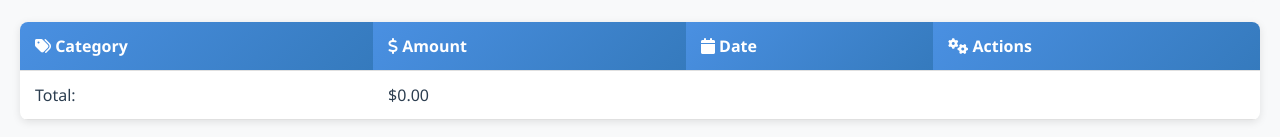
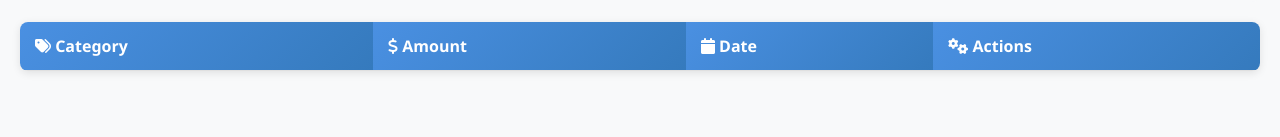
Before and after one commit to vibhutidureja/Expense-tracker, a plain HTML site: page index.html in a window 1280 px wide. Shown: the part 1168-1305 px from the top of the page. After the commit the page ends 1259 px from the top, so only its background shows below. Drawn offline with Linux system fonts and the light colour scheme.

Commit message:
Updated UI and features for Expense Tracker

```diff
--- a/index.html
+++ b/index.html
@@ -154,14 +154,6 @@
                         <tbody id="expense-table-body" aria-live="polite">
                             <!-- Expenses will be added here dynamically -->
                         </tbody>
-                        <tfoot>
-                            <tr>
-                                <td>Total:</td>
-                                <td id="total-amount" aria-live="polite">$0</td>
-                                <td></td>
-                                <td></td>
-                            </tr>
-                        </tfoot>
                     </table>
                 </div>
             </section>
```
